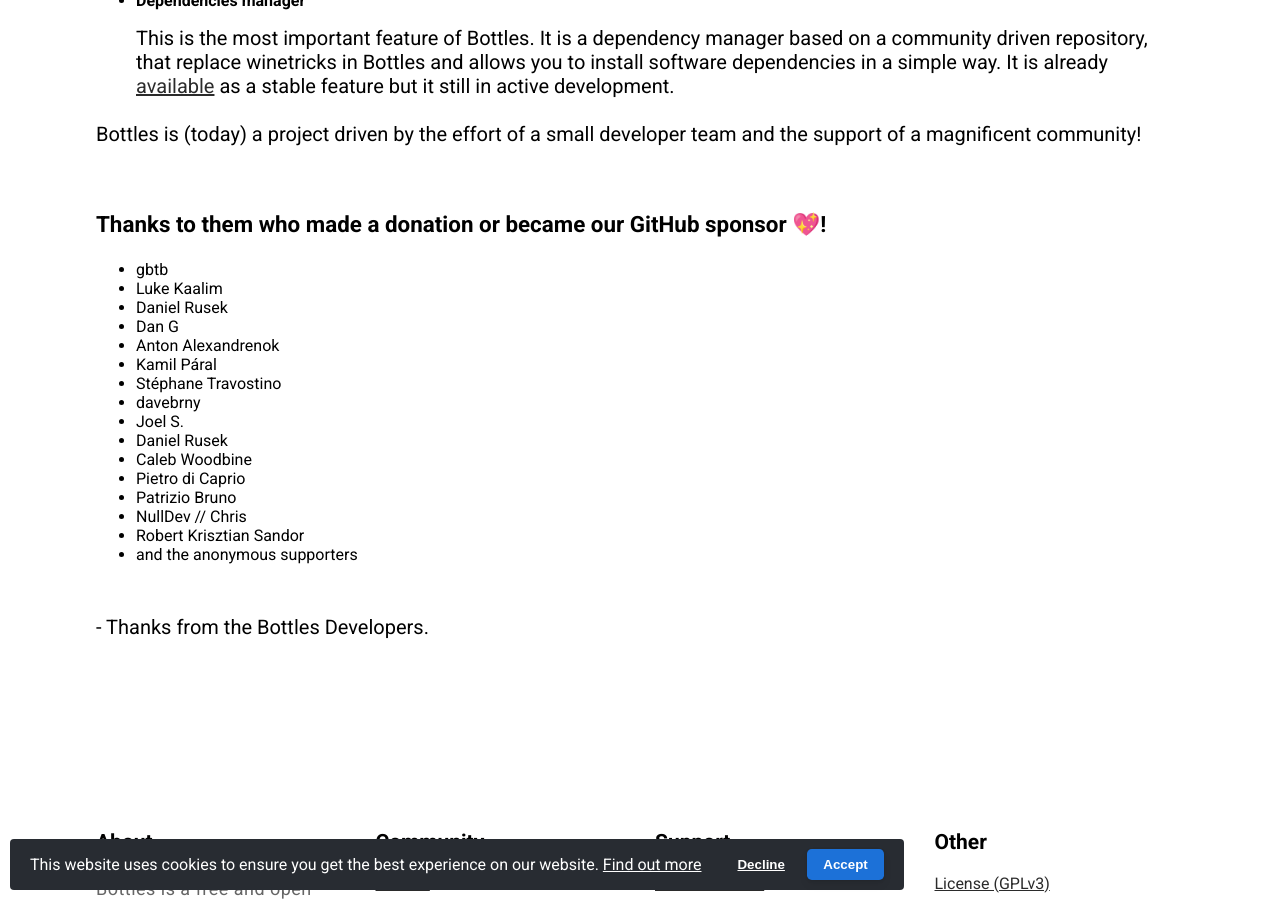
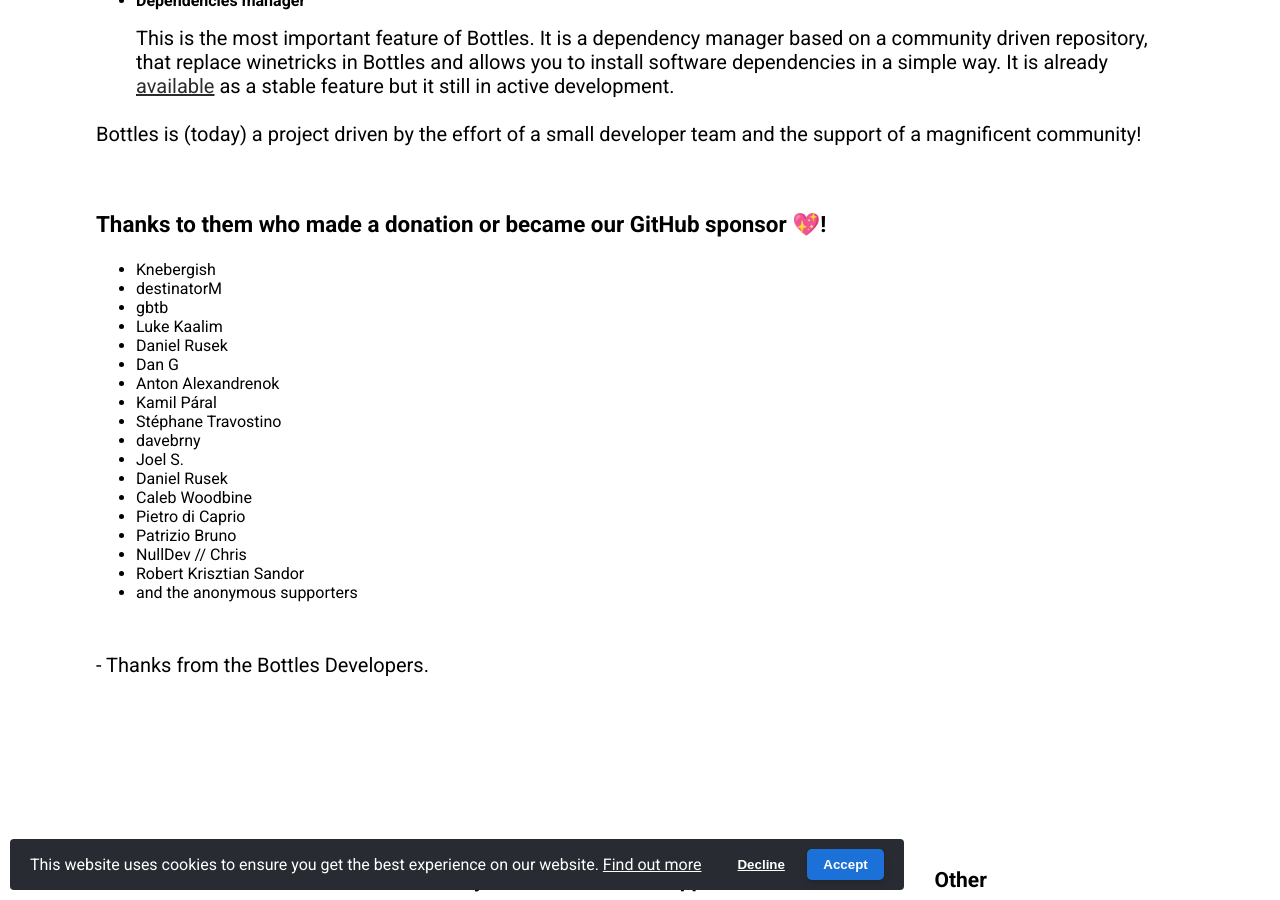
Before and after one commit to bottlesdevs/website, a Jekyll site: the page built from funding.md, in a window 1280 px wide and 900 px high, scrolled down 904 px. Built offline with Jekyll 4.4.1, drawn with Linux system fonts in a browser that asks for light colours; nearby versions of some CDN libraries; comment, search, counter and statistics services are not loaded.

Commit message:
update funding

```diff
--- a/funding.md
+++ b/funding.md
@@ -67,6 +67,8 @@
     <br />
     <h3>Thanks to them who made a donation or became our GitHub sponsor 💖!</h3>
     <ul>
+      <li>Knebergish</li>
+      <li>destinatorM</li>
       <li>gbtb</li>
       <li>Luke Kaalim</li>
       <li>Daniel Rusek</li>
```
